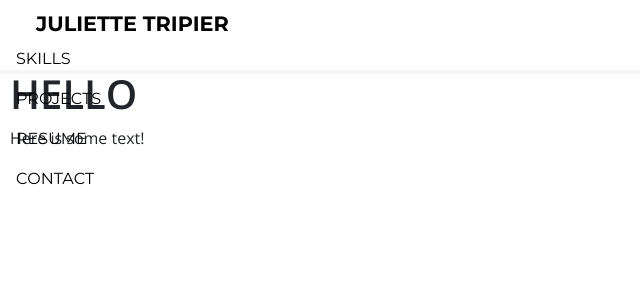
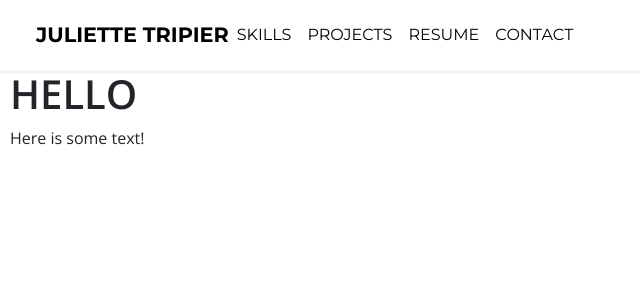
Before and after one commit to juliettetripier/juliettetripier.github.io, a Flask app: page / in a window 1280 px wide. Shown: the top 300 px of the page, without its empty margins (0-640 px from the left). Run offline with Flask 3, Linux system fonts and the light colour scheme; some libraries are stand-ins or nearby versions.

Commit message:
Added navbar toggler

```diff
--- a/templates/base.html
+++ b/templates/base.html
@@ -14,10 +14,13 @@
     </head>
     <body>
         <header>
-            <nav id="navbar" class="navbar">
+            <nav id="navbar" class="navbar navbar-expand-lg">
                 <div id="navbar-name">
                     <a href="/">Juliette Tripier</a>
                 </div>
+                <button class="navbar-toggler" type="button" data-toggle="collapse" data-target="#navbar-contents" aria-controls="navbar-contents" aria-expanded="false" aria-label="Toggle navigation">
+                    <span class="navbar-toggler-icon"></span>
+                </button>
                 <div id="navbar-contents" class="collapse navbar-collapse">
                     <ul id="navbar-links" class="navbar-nav">
                         <li class="nav-item">
```
